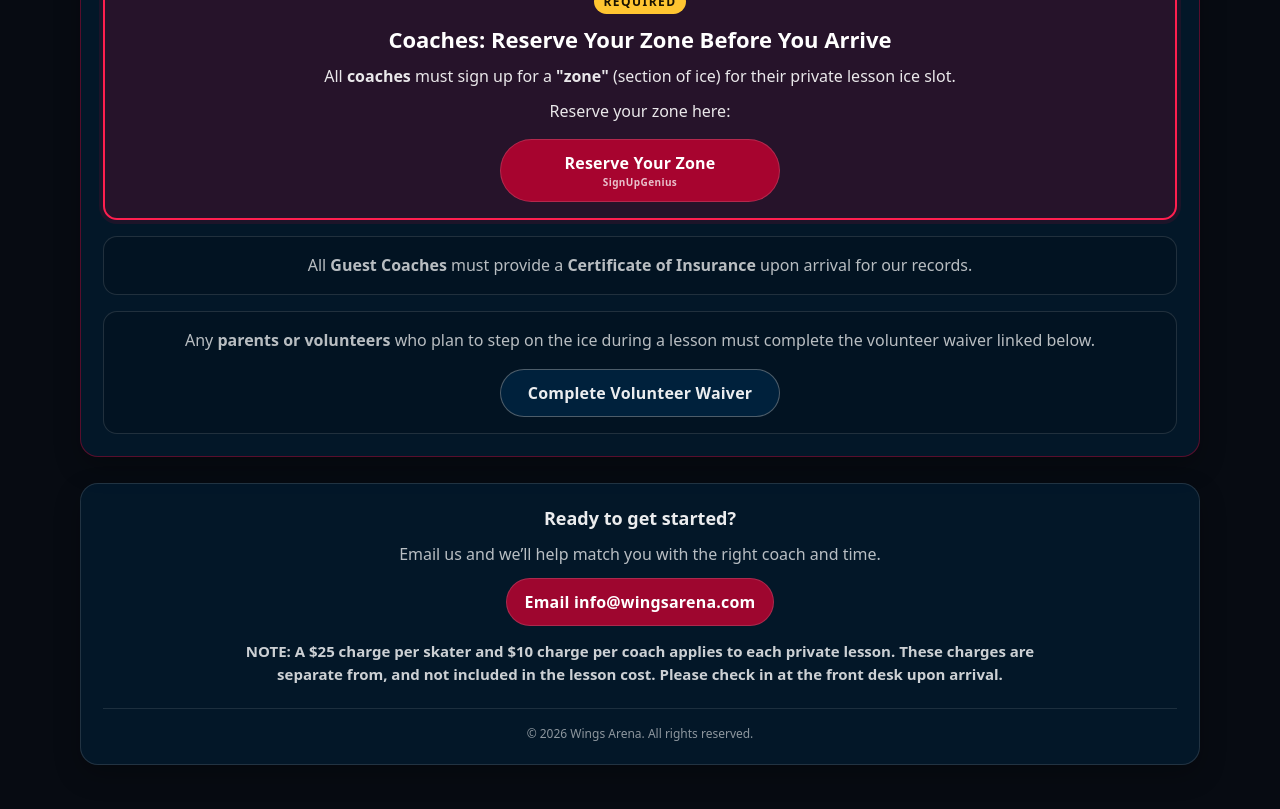
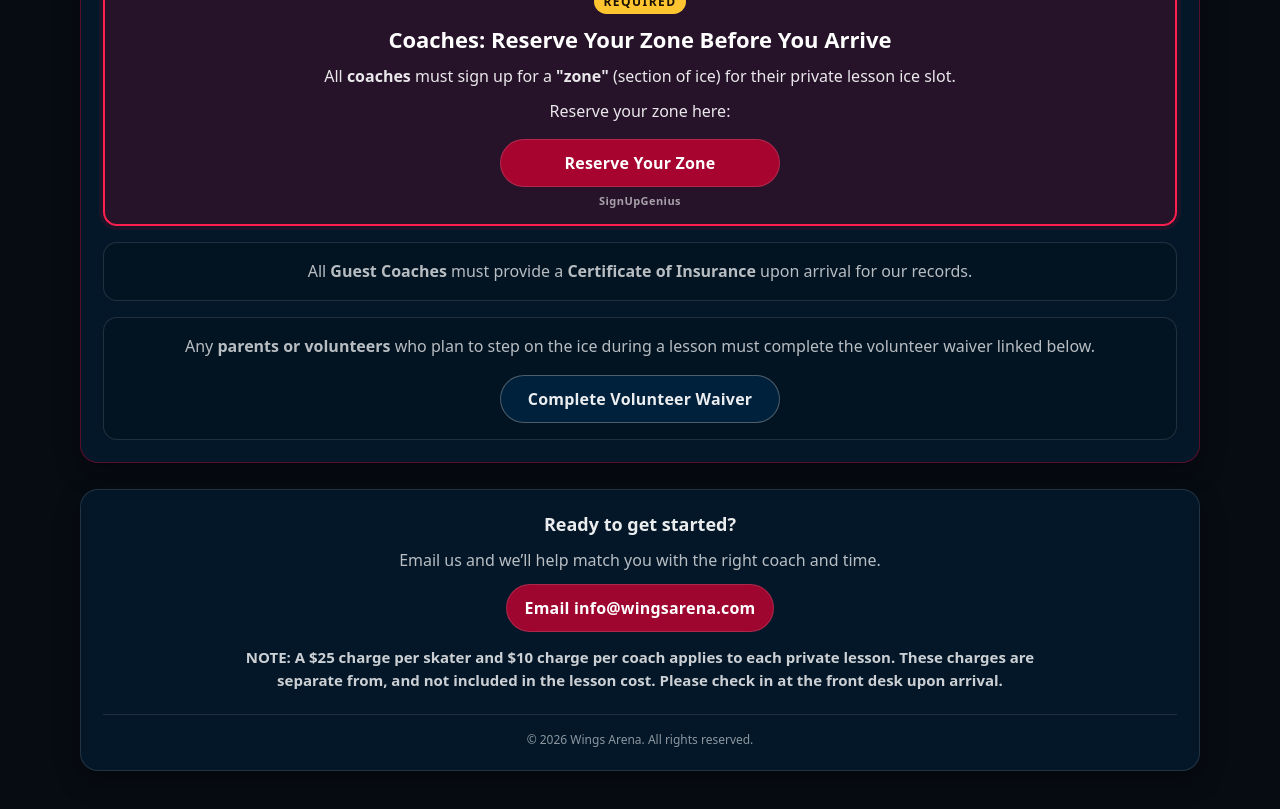
Before and after one commit to Avmannino/private_lessons_webpage_embed, a React (Vite) app: page / in a window 1280 px wide. Shown: the part 1200-2009 px from the top of the page. Built offline with nearby package versions, Linux system fonts and the light colour scheme.

Commit message:
Move SignUpGenius caption below zone button
Co-Authored-By: Claude Opus 5.5 <noreply@anthropic.com>

```diff
--- a/src/App.css
+++ b/src/App.css
@@ -478,17 +478,13 @@ a {
   text-transform: uppercase;
 }
 
-/* ✅ Button with small caption under the label */
-.btnStacked {
-  flex-direction: column;
-  gap: 1px;
-}
-
-.btnSubtext {
-  font-size: 10px;
+/* ✅ Small caption under a requirement button */
+.requirementCaption {
+  margin: -4px 0 0;
+  font-size: 11px;
   font-weight: 600;
   letter-spacing: 0.04em;
-  opacity: 0.75;
+  color: rgba(255, 255, 255, 0.6);
 }
 
 /* ✅ Gentle pulse to draw the eye to the zone button */
--- a/src/App.jsx
+++ b/src/App.jsx
@@ -183,14 +183,14 @@ export default function App() {
                 </p>
                 <p className="requirementText">Reserve your zone here:</p>
                 <a
-                  className="btn btnPrimary btnCalendar btnPulse btnStacked"
+                  className="btn btnPrimary btnCalendar btnPulse"
                   href={ZONE_SIGNUP_URL}
                   target="_blank"
                   rel="noopener noreferrer"
                 >
-                  <span>Reserve Your Zone</span>
-                  <span className="btnSubtext">SignUpGenius</span>
+                  Reserve Your Zone
                 </a>
+                <p className="requirementCaption">SignUpGenius</p>
               </div>
 
               <div className="requirementItem">
```
